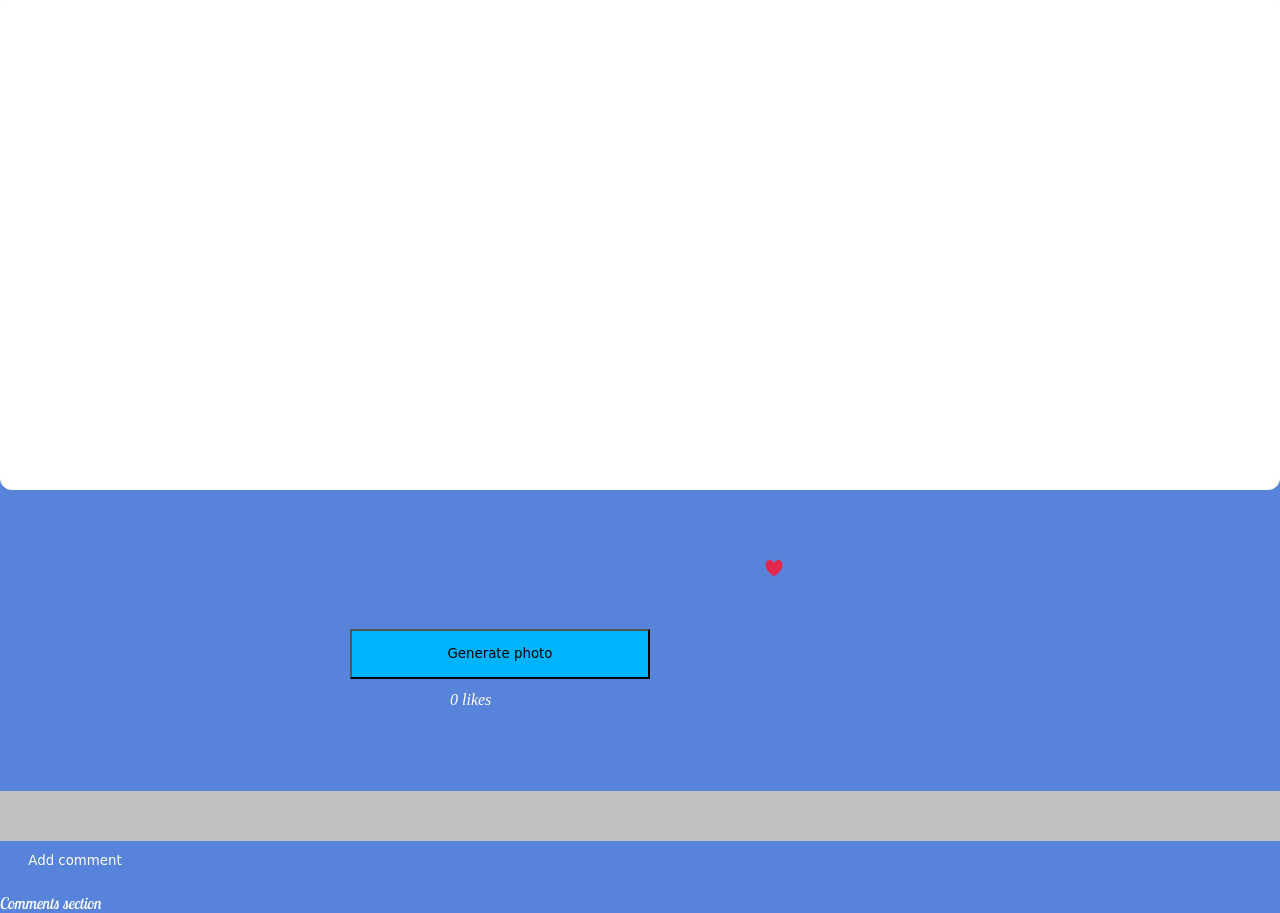
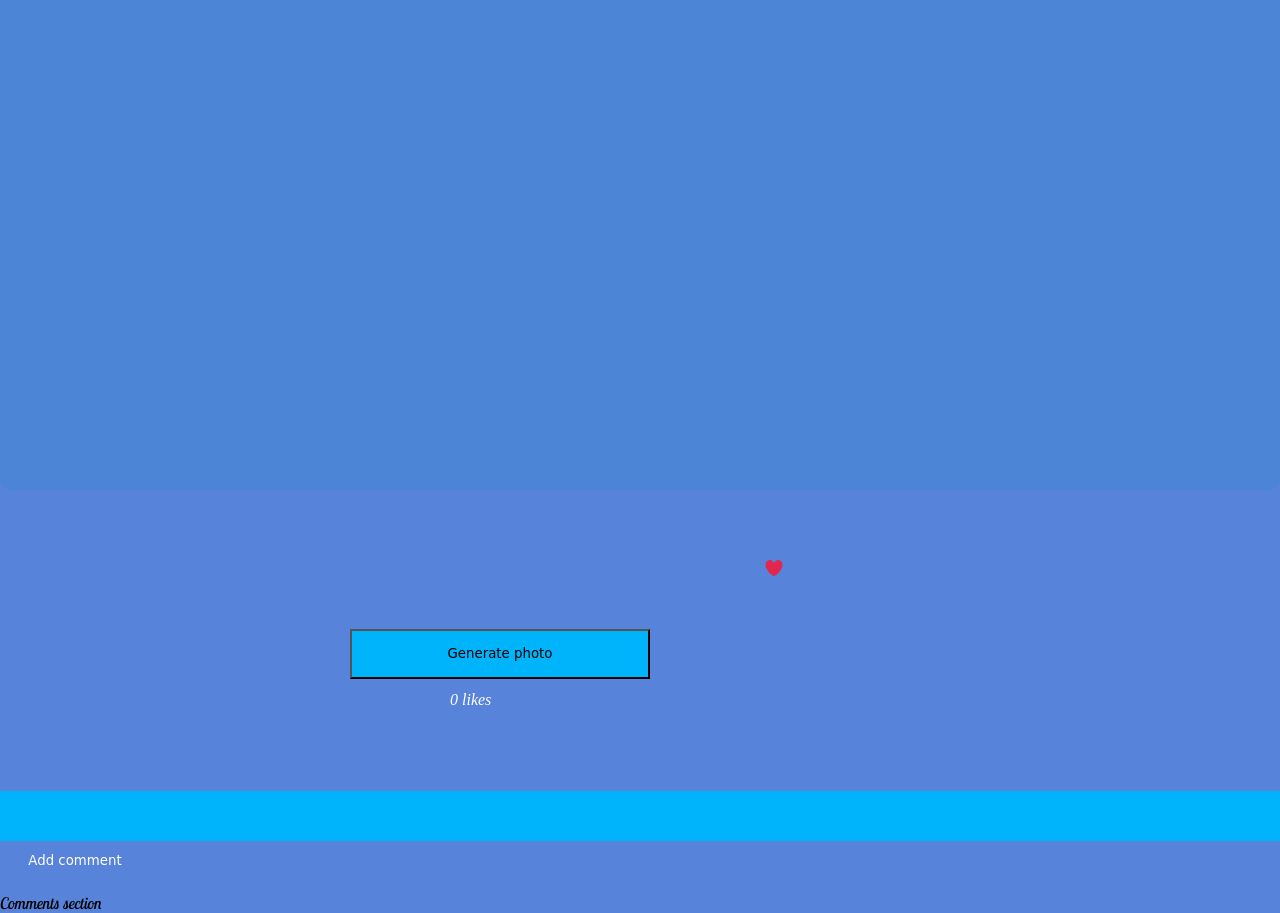
Before and after one commit to Mbiki-KK/code-challenge-WK-1, a website: page Final-project/index.html in a window 1280 px wide. Shown: the part 98-1011 px from the top of the page. Drawn offline with Linux system fonts and the light colour scheme; a web font is replaced by a local one.

Commit message:
additional commit

```diff
--- a/Final-project/styles.css
+++ b/Final-project/styles.css
@@ -46,7 +46,7 @@ h3 {
 #Photo-area {
     width: 100%;
     height: 500px;
-    background-color:rgb(255, 255, 255);
+    background-color:rgb(76, 132, 214);
     border-radius: 12px;
     display: flex;
     justify-content: center;
@@ -64,7 +64,7 @@ h3 {
 }
 
 .screen{
-    background-color: silver;
+    background-color: rgb(0, 180, 252);
     width: 100%;
     height: 50px;
     border: none;
@@ -146,7 +146,7 @@ h3 {
     width: 200px;
     height: 20px;
     display: block;
-    color: white;
+    color: black;
     padding: 0;
     margin-top: 12px;
 }
```
